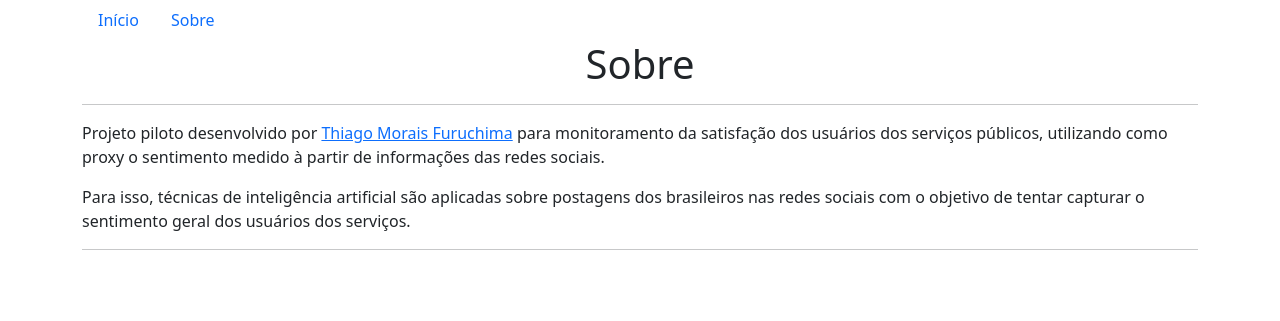
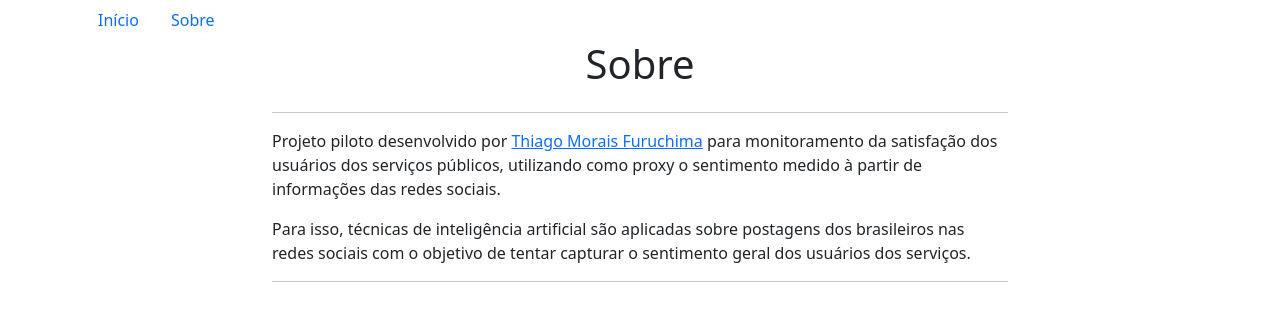
Before and after one commit to thiagofuruchima/de_olho_no_brasil, a Flask app: page /about in a window 1280 px wide. Shown: the top 321 px of the page. Run offline with Flask 3, Linux system fonts and the light colour scheme; some libraries are stand-ins or nearby versions.

Commit message:
Small interface improvements

```diff
--- a/app.py
+++ b/app.py
@@ -112,6 +112,6 @@ def create_app(mode='dev'):
         result = pd.DataFrame(db.session.execute(text(sql)).mappings().all())
         result.set_index('date', inplace=True)
 
-        return render_template('compare_all.html', result=result)
+        return render_template('comparar.html', result=result)
 
     return app
--- a/templates/about.html
+++ b/templates/about.html
@@ -6,11 +6,16 @@
 
 
 	<h1 class="text-center">Sobre</h1>
-    <hr />
-    <p>Projeto piloto desenvolvido por <a href="https://github.com/thiagofuruchima">Thiago Morais Furuchima</a> para monitoramento da satisfação
-    dos usuários dos serviços públicos, utilizando como proxy o sentimento medido à partir de informações das redes sociais.
-	<p>Para isso, técnicas de inteligência artificial são aplicadas sobre postagens dos brasileiros nas redes sociais com
-        o objetivo de tentar capturar o sentimento geral dos usuários dos serviços.
-	<hr />
+
+    <div class="row">
+        <div class="col"></div>
+        <div class="col-8">
+            <hr/>
+            <p >Projeto piloto desenvolvido por <a href="https://github.com/thiagofuruchima">Thiago Morais Furuchima</a> para monitoramento da satisfação dos usuários dos serviços públicos, utilizando como proxy o sentimento medido à partir de informações das redes sociais.
+            <p>Para isso, técnicas de inteligência artificial são aplicadas sobre postagens dos brasileiros nas redes sociais com o objetivo de tentar capturar o sentimento geral dos usuários dos serviços.
+            <hr/>
+        </div>
+        <div class="col"></div>
+    </div>
 
 {% endblock %}
--- a/templates/base.html
+++ b/templates/base.html
@@ -5,7 +5,7 @@
 		<meta http-equiv="X-UA-Compatible" content="IE=edge">
 		<meta name="viewport" content="width=device-width, initial-scale=1">
 
-		<title>{% block title %}{% endblock %} - Ouvidoria Ativa de Serviços Públicos</title>
+		<title>{% block title %}{% endblock %} - De Olho no Brasil</title>
 
 		<link href="https://cdn.jsdelivr.net/npm/bootstrap@5.0.0-beta1/dist/css/bootstrap.min.css" rel="stylesheet" integrity="sha384-giJF6kkoqNQ00vy+HMDP7azOuL0xtbfIcaT9wjKHr8RbDVddVHyTfAAsrekwKmP1" crossorigin="anonymous">
 		<link href="https://cdnjs.cloudflare.com/ajax/libs/font-awesome/4.7.0/css/font-awesome.min.css" rel="stylesheet" >
```
Also changed, not shown: templates/comparar.html (renamed from templates/compare_all.html).
